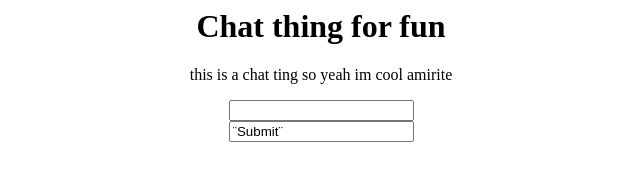
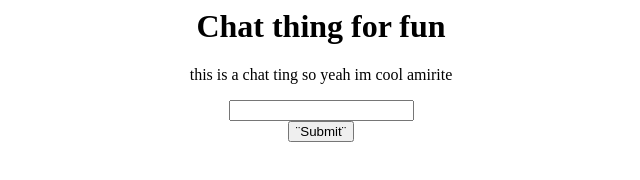
Before and after one commit to avocado5182/bob, a plain HTML site: page index.html in a window 1280 px wide. Shown: the whole page, without its empty margins (319-959 px from the left). Drawn offline with Linux system fonts and the light colour scheme.

Commit message:
Update index.html

```diff
--- a/index.html
+++ b/index.html
@@ -6,6 +6,6 @@
     <center><h1>Chat thing for fun</h1></center>
     <center><p>this is a chat ting so yeah im cool amirite</p></center>
     <center><input type="text" name=¨chatText¨><br></center>
-    <center><input type=¨submit¨ value=¨Submit¨
+    <center><input type=submit value=¨Submit¨
   </body>
 </html
```
